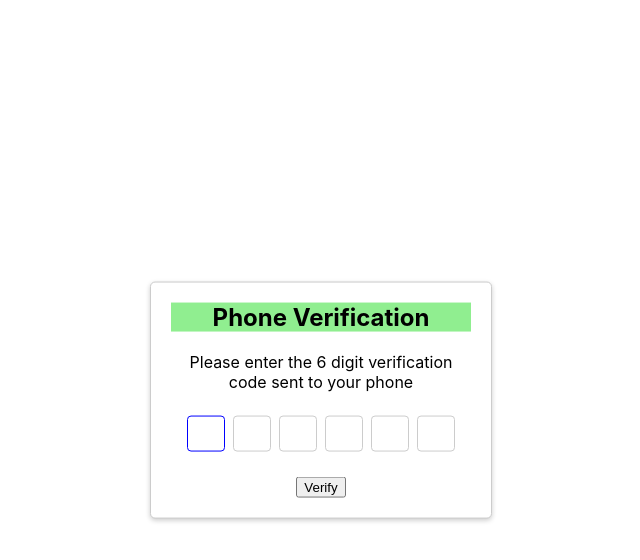
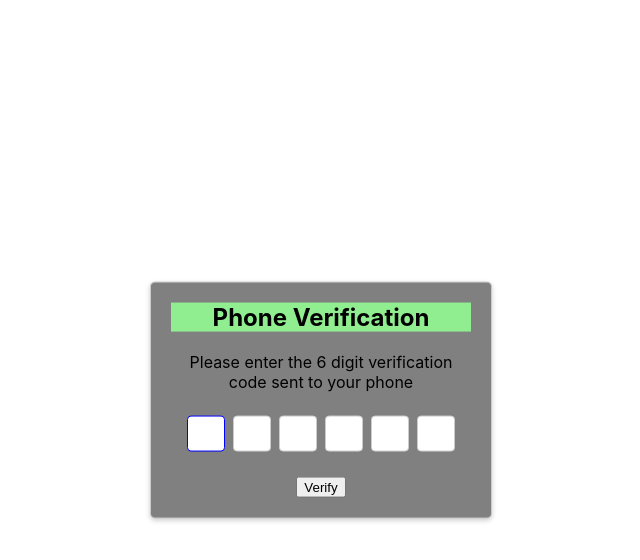
Before and after one commit to oshij/phone-verification, a React (Create React App) app: page / in a window 1280 px wide. In both pictures the pointer is over the element 640 px from the left and 400 px from the top of the page. Shown: the top 560 px of the page, without its empty margins (319-959 px from the left). Built offline with nearby package versions, Linux system fonts and the light colour scheme.

Commit message:
Grey color on hover

```diff
--- a/src/PhoneVerificationPopup.css
+++ b/src/PhoneVerificationPopup.css
@@ -9,6 +9,9 @@
     box-shadow: 0 0 8px rgba(0, 0, 0, 0.2);
     padding: 24px;
     text-align: center;
+  }
+  .popup:hover{
+    background-color: grey;
   }
 
 
```
